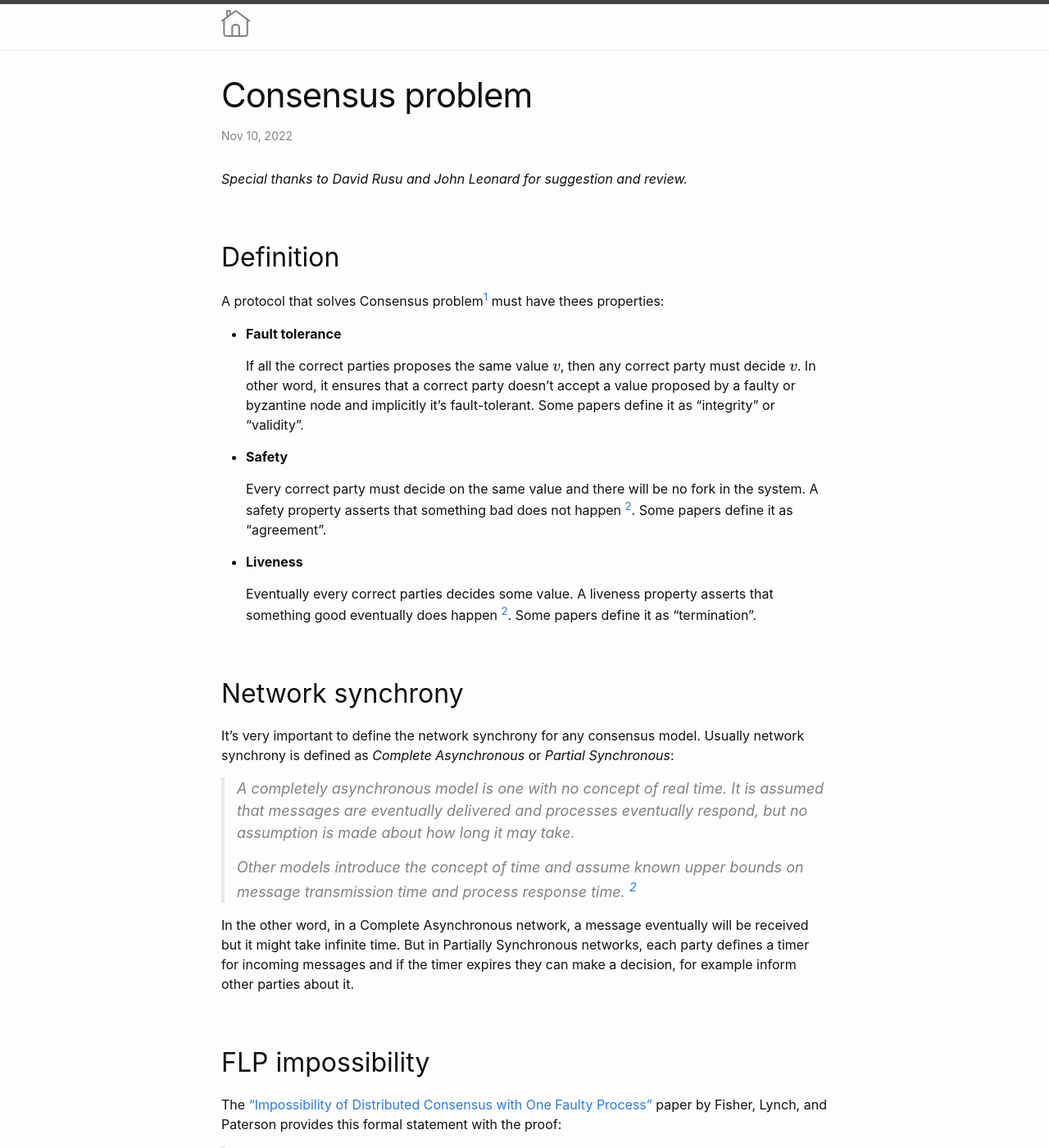
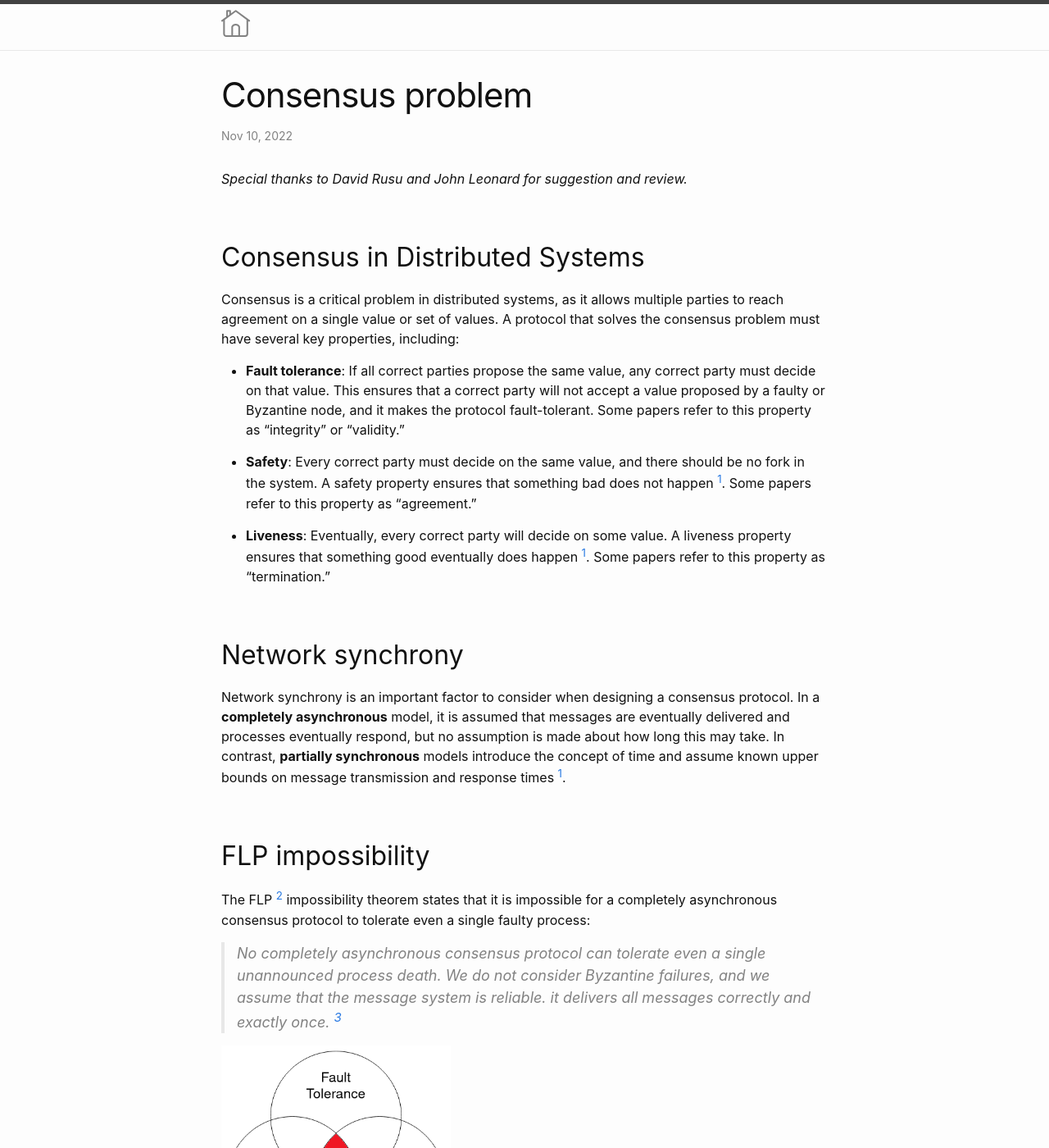
Before and after one commit to b00f/b00f.github.io, a Jekyll site: the page built from _posts/2022-11-10-consensus_problem.md, in a window 1280 px wide and 1400 px high. Shown: the whole window at 82% size. Built offline with Jekyll 4.4.1, drawn with Linux system fonts in a browser that asks for light colours; formulas are drawn with MathJax 3; some of the changed text lies outside the part shown.

Commit message:
updating the consensus doc

```diff
--- a/_posts/2022-11-10-consensus_problem.md
+++ b/_posts/2022-11-10-consensus_problem.md
@@ -7,123 +7,104 @@ categories: blockchain
 
 _Special thanks to David Rusu and John Leonard for suggestion and review._
 
-## Definition
+## Consensus in Distributed Systems
 
-A protocol that solves Consensus problem[^1] must have thees properties:
+Consensus is a critical problem in distributed systems, as it allows multiple parties to reach agreement on a
+single value or set of values. A protocol that solves the consensus problem must have several key properties,
+including:
 
-- **Fault tolerance**
+- **Fault tolerance**: If all correct parties propose the same value, any correct party must decide on that value. This ensures that a correct party will not accept a value proposed by a faulty or Byzantine node, and it makes the protocol fault-tolerant. Some papers refer to this property as "integrity" or "validity."
 
-  If all the correct parties proposes the same value $$v$$, then any correct party must decide $$v$$. In other word, it ensures that a correct party doesn’t accept a value proposed by a faulty or byzantine node and implicitly it’s fault-tolerant. Some papers define it as "integrity" or "validity".
+- **Safety**: Every correct party must decide on the same value, and there should be no fork in the system. A safety property ensures that something bad does not happen [^1]. Some papers refer to this property as "agreement."
 
-- **Safety**
+- **Liveness**: Eventually, every correct party will decide on some value. A liveness property ensures that something good eventually does happen [^1]. Some papers refer to this property as "termination."
 
-  Every correct party must decide on the same value and there will be no fork in the system. A safety property asserts that something bad does not happen [^2]. Some papers define it as "agreement".
-
-- **Liveness**
-
-  Eventually every correct parties decides some value. A liveness property asserts that something good eventually does happen [^2]. Some papers define it as "termination".
 
 ## Network synchrony
 
-It’s very important to define the network synchrony for any consensus model. Usually network synchrony is defined as _Complete Asynchronous_ or _Partial Synchronous_:
-
-> A completely asynchronous model is one with no concept of real time. It is assumed that messages are eventually delivered and processes eventually respond, but no assumption is made about how long it may take.
->
-> Other models introduce the concept of time and assume known upper bounds on message transmission time and process response time. [^2]
-
-In the other word, in a Complete Asynchronous network, a message eventually will be received but it might take infinite time. But in Partially Synchronous networks, each party defines a timer for incoming messages and if the timer expires they can make a decision, for example inform other parties about it.
+Network synchrony is an important factor to consider when designing a consensus protocol. In a **completely asynchronous** model, it is assumed that messages are eventually delivered and processes eventually respond, but no assumption is made about how long this may take. In contrast, **partially synchronous** models introduce the concept of time and assume known upper bounds on message transmission and response times [^1].
 
 ## FLP impossibility
 
-The [“Impossibility of Distributed Consensus with One Faulty Process”](https://groups.csail.mit.edu/tds/papers/Lynch/jacm85.pdf) paper by Fisher, Lynch, and Paterson provides this formal statement with the proof:
+The FLP [^2] impossibility theorem states that it is impossible for a completely asynchronous consensus protocol to tolerate even a single faulty process:
 
-> In this paper, we show the surprising result that no completely asynchronous consensus protocol can tolerate even a single unannounced process death
+> No completely asynchronous consensus protocol can tolerate even a single unannounced process death. We do
+not consider Byzantine failures, and we assume that the message system is reliable. it delivers all messages correctly and exactly once. [^3]
 
-This statement that is well known as “FLP impossibility” strongly proves that:
+<img alt="FLP impossibility" src="../assets/images/flp_impossibility.png" width="280">
 
-> No consensus protocol is totally correct in spite of one fault.
+This statement, known as the "FLP impossibility," strongly demonstrates that:
 
-<img alt="FLP impossibility" src="../assets/images/flp_imposibility.png" width="280">
+> No consensus protocol is totally correct in spite of one fault. [^3]
 
-Now the question is: does FLP impossibility mean we can’t have consensus at all?
-Fortunately, the FLP paper answered this question:
+However, this does not mean that consensus is impossible in practice. Instead, it highlights the need for more refined models of distributed computing that reflect more realistic assumptions about processor and communication timings, and for less strict requirements on the solution to the consensus problem.
 
-> These results do not show that such problems cannot be “solved” in practice; rather, they point up the need for more refined models of distributed computing that better reflect realistic assumptions about processor and communication timings, and for less stringent requirements on the solution to such problems.
-
-In other words, we can have consensus but with some assumptions. Let’s look at the assumptions that help us to have a consensus protocol:
+There are several approaches to solving the consensus problem, each with its own trade-offs and assumptions:
 
 ### Liveness sacrificed
 
-Some protocols like Paxos sacrifice Liveness or termination in order to achieve consensus. In Paxos there are situations where the protocol can never be terminated.
+Some protocols, such as Paxos, sacrifice liveness in order to achieve consensus. In Paxos, there may be situations where the protocol cannot be terminated.
 
 <img alt="Liveness sacrificed" src="../assets/images/flp_liveness_sacrificed.png" width="280">
 
 ### Safety sacrificed
 
-Bitcoin consensus protocol, which is known as the Nakamato consensus protocol, sacrifices safety over liveness. In Bitcoin at each height there might be more than one valid block in the network.
+The Nakamoto consensus protocol, used in Bitcoin, sacrifices safety in favor of liveness. In the Nakamoto consensus protocol, there may be more than one valid block at a given height in the network. This means that the protocol allows for the possibility of forks in the blockchain, sacrificing safety in order to achieve liveness.
 
 <img alt="Safety sacrificed" src="../assets/images/flp_safety_sacrificed.png" width="280">
 
 ### Synchronous consensus
 
-Most consensus protocols follow this assumption that the network is partially synchronous. Protocols like PBFT and Raft solve the consensus problem by defining an upper bound timer that prevents the system from waiting so long in case of a node failure.
-From a FLP point of view, a synchronous consensus algorithm can provide safety but with a weaker liveness.
+Most consensus protocols assume that the network is partially synchronous. Protocols such as PBFT and Raft solve the consensus problem by setting an upper bound timer that prevents the system from waiting indefinitely in the event of a node failure. From an FLP perspective, a synchronous consensus algorithm can provide safety, but with weaker liveness.
 
 <img alt="Synchronous consensus" src="../assets/images/flp_weak_liveness.png" width="280">
 
 ### Non-deterministic consensus
 
-The FLP theorem applies only to deterministic protocols, it doesn’t apply to non-deterministic protocols. I misunderstood this concept (thanks to David Rusu for correcting me).
+The FLP impossibility theorem specifically applies to deterministic consensus protocols in completely asynchronous systems.
+Non-deterministic protocols, which incorporate some element of randomness, are not subject to the same limitations as deterministic protocols. Therefore, the FLP impossibility theorem does not apply to non-deterministic consensus protocols.
+Examples of non-deterministic protocols include:
 
-In deterministic consensus the behavior of a correct node is deterministically predictable by the sequence of events that the node receives. On the other hand, a non-deterministic consensus has a random function that can change the behavior of a node randomly, like a coin flip function.
+- Asynchronous Binary Byzantine Agreement (ABBA)
+- Randomized Byzantine Agreement (RBA)
+- Signature-Free Asynchronous Byzantine Consensus (SF-ABC)
 
-Asynchronous Binary Byzantine Agreement protocols or in short ABBA solve the consensus problem by introducing a random oracle or coin tossing function.
+It's worth noting that the Nakamoto consensus protocol, used in Bitcoin, is also considered a non-deterministic protocol.
+It uses proof-of-work, a process involving the solution of a computationally difficult problem, as a means of achieving consensus.
+The random nature of the proof-of-work process means that the protocol is not subject to the limitations of deterministic protocols.
 
 ## CAP theorem
 
-CAP theorem is another interesting theorem in distributing systems. Based on the [Wikipedia](https://en.wikipedia.org/wiki/CAP_theorem) definition, CAP theorem states that any distributed data store can provide only two of the following three guarantees:
+The CAP theorem, also known as Brewer's theorem, is a widely-known result in distributed systems that states that a distributed data store can only provide two out of the following three guarantees:
 
-- **Consistency**
-
-  Every read receives the most recent write or an error.
-
-- **Availability**
-
-  Every request receives a (non-error) response, without the guarantee that it contains the most recent write.
-
-- **Partition tolerance**
-
-  The system continues to operate despite an arbitrary number of messages being dropped (or delayed) by the network between parties.
+- **Consistency**: Every read receives the most recent write or an error.
+- **Availability**: Every request receives a (non-error) response, without the guarantee that it contains the most recent write.
+- **Partition tolerance**: The system continues to operate despite an arbitrary number of messages being dropped (or delayed) by the network between parties.
 
 <img alt="Consistency and availability" src="../assets/images/cap_theorem.png" width="280">
 
-Are the FLP impossibility and CAP theorem related? There is an interesting topic in [Quora](https://www.quora.com/Distributed-Systems/Distributed-Systems-Are-the-FLP-impossibility-result-and-Brewers-CAP-theorem-basically-equivalent) about this question. It is worth reading it. But in general they are not the same thing. The FLP impossibility theorem deals with the problem of achieving consensus in a distributed system, while the CAP theorem deals with the problem of achieving consistency in a distributed database.
+It's worth noting that the FLP impossibility theorem and the CAP theorem are not the same thing [^4], although they both relate to distributed systems. The FLP impossibility theorem deals with the problem of achieving consensus in a distributed system, while the CAP theorem deals with the problem of achieving consistency in a distributed database.
 
 Now let's look at the possible combination of CAP theorems.
 
 ### Consistency and availability
 
-Protocols like PBFT, Paxos, ABBA and Raft are Consistent and Available if there is no network partitioning. If the network partitioned (for example half of the network can’t see the other half) then the consensus will be halted.
+Protocols like PBFT, Paxos, ABBA, and Raft are consistent and available if there is no network partitioning. If the network becomes partitioned (e.g. half of the network can't see the other half), then the consensus process will be halted.
 
 <img alt="Consistency and availability" src="../assets/images/cap_theorem_no_partition.png" width="280">
 
 ### Availability and partition tolerance
 
-Bitcoin consensus protocol (Nakamoto consensus) sacrifices consistency in favor of availability. This is why bitcoin is resilient against network partitioning, but with the cost of forking.
+The Bitcoin consensus protocol (Nakamoto consensus) prioritizes availability over consistency. This is why Bitcoin is resilient against network partitioning, but it can also result in forks.
 
 <img alt="Consistency and availability" src="../assets/images/cap_theorem_no_consistency.png" width="280">
 
 ---
 
-[^1]:
-    Consensus is defined on [Wikipedia](<https://en.wikipedia.org/wiki/Consensus_(computer_science)#Problem_description>) as below:
+ [^1]: [Chapter on Distributed Computing](https://www.microsoft.com/en-us/research/publication/2016/12/Distributed-Computing.pdf)
 
-    > A consensus protocol tolerating halting failures must satisfy the following properties.
-    >
-    > **Termination**: Eventually, every correct process decides some value.
-    >
-    > **Integrity**: If all the correct processes proposed the same value v, then any correct process must decide v.
-    >
-    > **Agreement**: Every correct process must agree on the same value.
+ [^2]: FLP stands for Fisher, Lynch, and Paterson, the authors of the paper "Impossibility of Distributed Consensus with One Faulty Process."
 
-[^2]: [Chapter on Distributed Computing](https://www.microsoft.com/en-us/research/publication/2016/12/Distributed-Computing.pdf)
+ [^3]: [Impossibility of Distributed Consensus with One Faulty Process](https://groups.csail.mit.edu/tds/papers/Lynch/jacm85.pdf)
+
+ [^4]: There is an interesting topic in [Quora](https://www.quora.com/Distributed-Systems/Distributed-Systems-Are-the-FLP-impossibility-result-and-Brewers-CAP-theorem-basically-equivalent) about this.
```
Also changed, not shown: assets/images/flp_impossibility.png (renamed from assets/images/flp_imposibility.png).
